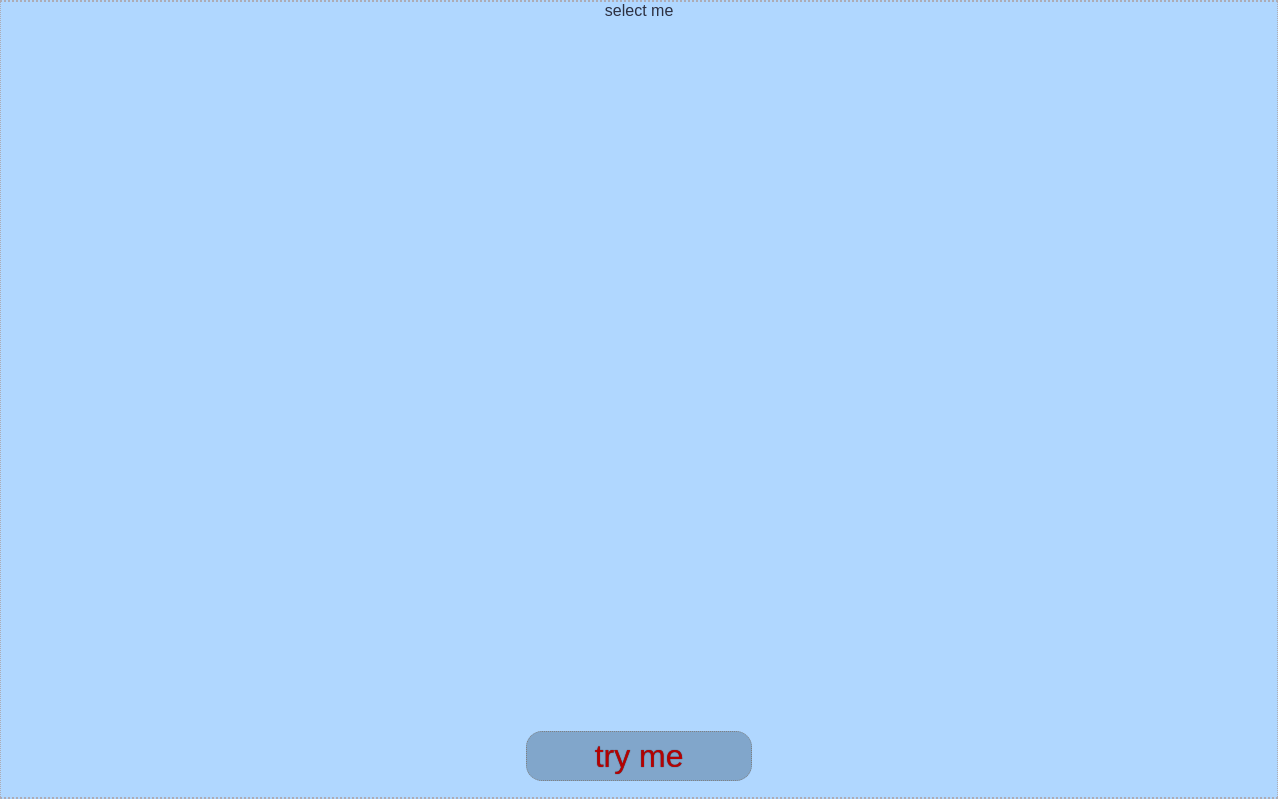
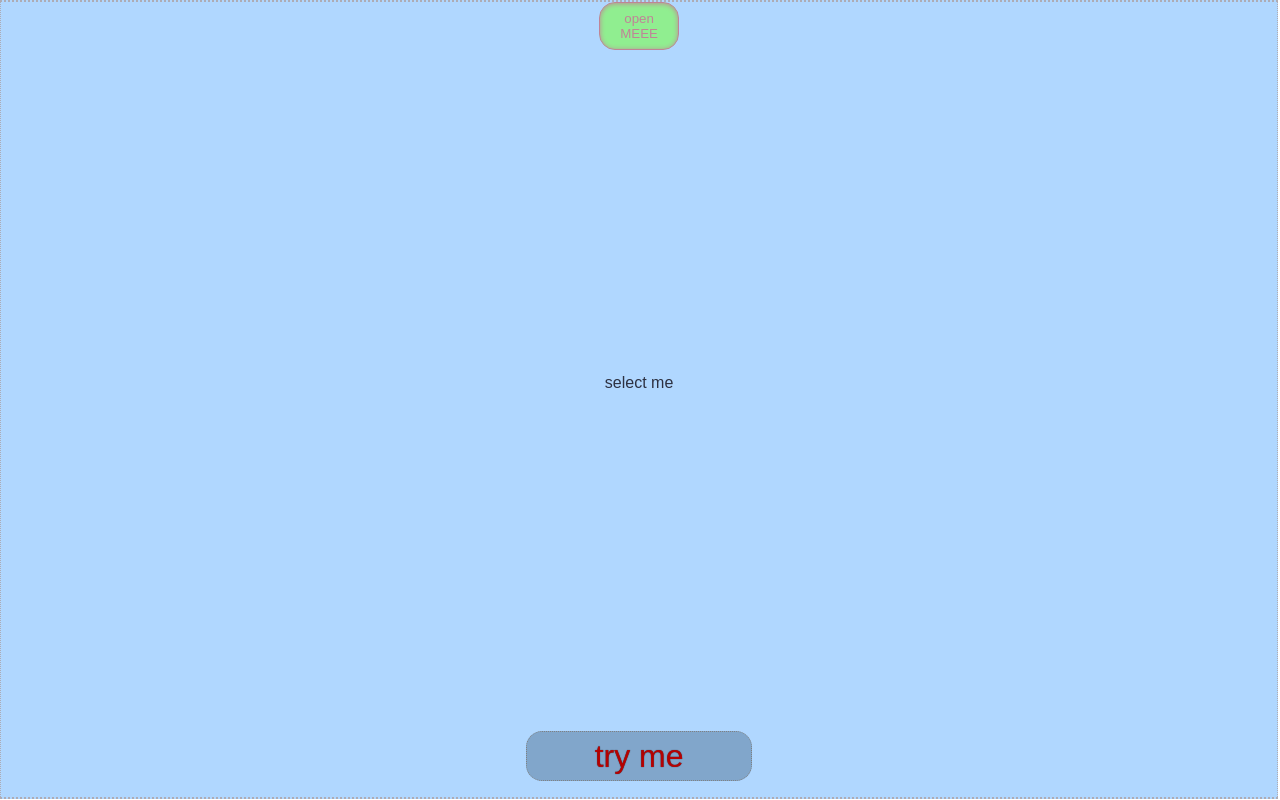
Before and after one commit to CatalinaSorina/Keys, a React (Create React App) app: page / in a window 1280 px wide. Built offline with nearby package versions, Linux system fonts and the light colour scheme.

Commit message:
added background prop to Button and Modal component

```diff
--- a/src/App.js
+++ b/src/App.js
@@ -1,11 +1,12 @@
 import React from 'react';
 import './App.css';
-import Tab from './components/Tab/Tab';
-import Paragraphs from './components/Paragraph/Paragraphs';
-import Spinners from './components/Spinners/Spinners';
+// import Tab from './components/Tab/Tab';
+// import Paragraphs from './components/Paragraph/Paragraphs';
+// import Spinners from './components/Spinners/Spinners';
 import Wrapper from './components/Wrapper/Wrapper';
 import Input from './components/Input/Input';
-import Button from './components/Button/Button';
+// import Button from './components/Button/Button';
+import Modal from './components/Modal/Modal';
 // import TabHolder from './components/TabHolder/TabHolder';
 // import StyledComponent from './components/StyledComponent/StyledComponent';
 
@@ -51,6 +52,15 @@ const App = () => (
       </main>
       <footer>bottom</footer>
     </Tab> */}
+    <Modal
+      openModalText="open MEEE"
+      buttonStyle={{ background: 'lightgreen' }}
+      closeButtonStyle={{ width: '5rem', background: 'red' }}
+      modalStyle={{ backgroundColor: 'rgba(96,159,119,0.9)', color: 'pink' }}
+      closeModalText="close this modal"
+    >
+      <p>Hei</p>
+    </Modal>
     select me
     <Input
       placeholder="try me"
--- a/src/components/Button/Button.jsx
+++ b/src/components/Button/Button.jsx
@@ -2,8 +2,9 @@
 import React from 'react';
 import ButtonStyle from './Button.style';
 import type styled from 'styled-components';
+import type { Node } from 'react';
 
-type ButtonProps = {
+export type ButtonProps = {
   display: string,
   position: string,
   top: string,
@@ -13,6 +14,7 @@ type ButtonProps = {
   width: string,
   border: string,
   borderRadius: string,
+  background?: string,
   backgroundColor: string,
   boxShadow: string,
   boxShadowColor: string,
@@ -26,6 +28,7 @@ type ButtonProps = {
   hoverColor: string,
   text: string,
   styledComponent?: styled,
+  children?: Node,
 };
 
 const Button = (props: ButtonProps) => {
@@ -39,6 +42,7 @@ const Button = (props: ButtonProps) => {
     width,
     border,
     borderRadius,
+    background,
     backgroundColor,
     boxShadow,
     boxShadowColor,
@@ -52,6 +56,7 @@ const Button = (props: ButtonProps) => {
     hoverColor,
     text,
     styledComponent,
+    children,
   } = props;
   return (
     <ButtonStyle
@@ -65,6 +70,7 @@ const Button = (props: ButtonProps) => {
         width,
         border,
         borderRadius,
+        background,
         backgroundColor,
         boxShadow,
         boxShadowColor,
@@ -80,7 +86,7 @@ const Button = (props: ButtonProps) => {
       styledComponent={styledComponent}
       {...(props: any)}
     >
-      {text}
+      {children ? children : text}
     </ButtonStyle>
   );
 };
--- a/src/components/Button/Button.style.js
+++ b/src/components/Button/Button.style.js
@@ -11,7 +11,9 @@ const ButtonStyle = style.button`
         width: ${addStyle.width};
         border: ${addStyle.border};
         border-radius: ${addStyle.borderRadius};
-        background-color: ${addStyle.backgroundColor};
+        ${addStyle.background
+            ? `background: ${addStyle.background};`
+            : `background-color: ${addStyle.backgroundColor};`}
         box-shadow: ${addStyle.boxShadow + addStyle.boxShadowColor};
         color: ${addStyle.color};
         text-shadow:${addStyle.textShadow};
--- /dev/null
+++ b/src/components/Modal/Modal.jsx
@@ -0,0 +1,68 @@
+//@flow
+import React, { useState } from 'react';
+import Wrapper from '../Wrapper/Wrapper';
+import Button from '../Button/Button';
+import type { ButtonProps } from '../Button/Button';
+import type { WrapperProps } from '../Wrapper/Wrapper';
+import type { Node } from 'react';
+import { combineStyle } from '../../data/utils';
+import { closeButtonDefaultStyle, modalDefaultStyle } from './Modal.styles';
+
+type ModalProps = {
+  openModalText: string,
+  closeModalText: string,
+  buttonStyle?: ButtonProps,
+  closeButtonStyle: ButtonProps,
+  modalStyle: WrapperProps,
+  children: Node,
+};
+
+const Modal = ({
+  openModalText,
+  closeModalText,
+  buttonStyle,
+  closeButtonStyle,
+  modalStyle,
+  children,
+}: ModalProps) => {
+  const [display, setDisplay] = useState(false);
+  const displayModal =
+    modalStyle &&
+    modalStyle.hasOwnProperty('display') &&
+    modalStyle.display !== 'none'
+      ? modalStyle.display
+      : 'flex';
+
+  const closeButtonStyleCombined = combineStyle(
+    closeButtonStyle,
+    closeButtonDefaultStyle
+  );
+  const modalStyleCombined = combineStyle(modalStyle, modalDefaultStyle);
+
+  return (
+    <React.Fragment>
+      <Button
+        text={openModalText}
+        {...buttonStyle}
+        onClick={() => setDisplay(true)}
+      />
+      <Wrapper
+        {...modalStyleCombined}
+        display={display ? displayModal : 'none'}
+      >
+        <Button
+          text={closeModalText ? closeModalText : 'x'}
+          {...closeButtonStyleCombined}
+          onClick={() => setDisplay(false)}
+        />
+        {children}
+      </Wrapper>
+    </React.Fragment>
+  );
+};
+
+Modal.defaultProps = {
+  openModalText: 'open',
+};
+
+export default Modal;
--- /dev/null
+++ b/src/components/Modal/Modal.styles.js
@@ -0,0 +1,22 @@
+export const closeButtonDefaultStyle = {
+  position: 'fixed',
+  top: '0.5rem',
+  right: '0.5rem',
+  width: '2.2rem',
+};
+
+export const modalDefaultStyle = {
+  position: 'fixed',
+  top: '0',
+  left: '0',
+  width: '98vw',
+  height: '98vh',
+  padding: '1vh 1vw',
+  margin: '0',
+  zIndex: '4',
+  border: 'none',
+  alignItems: 'center',
+  backgroundColor: 'rgba(255, 202, 212,0.8)',
+  color: '#FFFFFF',
+  textShadow: '0.1rem 0.1rem 0.2rem #C08497',
+};
--- a/src/components/Wrapper/Wrapper.jsx
+++ b/src/components/Wrapper/Wrapper.jsx
@@ -3,7 +3,7 @@ import React from 'react';
 import WrapperStyle from './Wrapper.styles';
 import type styled from 'styled-components';
 
-type WrapperStyleProps = {
+export type WrapperProps = {
   display: string,
   position: string,
   flexDirection: string,
@@ -42,7 +42,7 @@ type WrapperStyleProps = {
   styledComponent?: styled,
 };
 
-const Wrapper = (props: WrapperStyleProps): WrapperStyle => {
+const Wrapper = (props: WrapperProps): WrapperStyle => {
   const {
     display,
     position,
```
